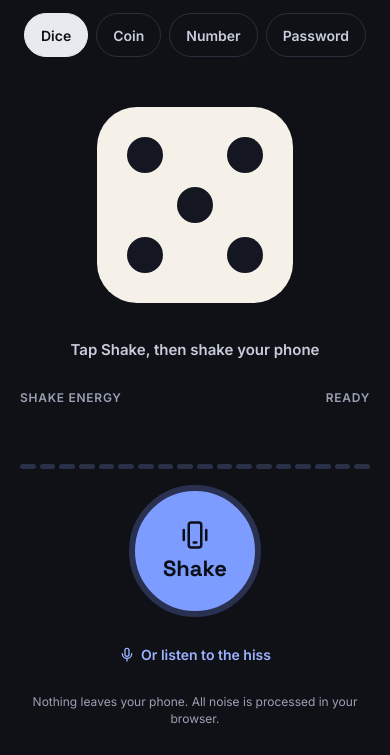
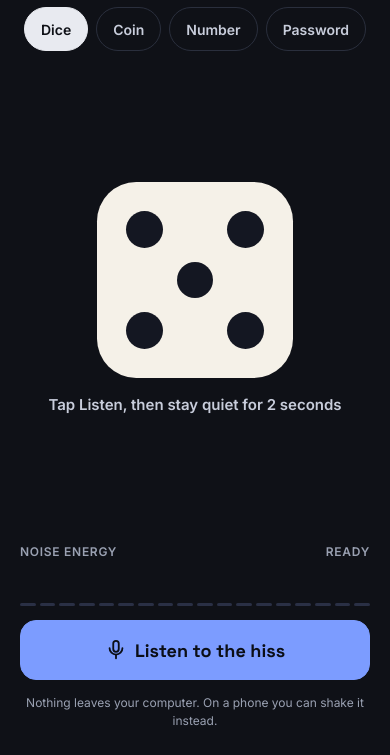
Before and after one commit to PantelisTsagkas/shake-and-hiss, a plain HTML site: page index.html in a window 390 px wide. Shown: the part 95-850 px from the top of the page. Drawn offline with Linux system fonts and the light colour scheme.

Commit message:
fix: laptop-friendly controls and one-screen layout
- Shake and Listen are now equal side-by-side buttons instead of a large
  Shake circle with a small 'listen' link below the fold
- Devices without a touch screen hide Shake and make Listen the main action
- Stage size scales with viewport height; extra rules for small and short screens
- Copy says 'device' instead of 'phone'
- Add README

```diff
--- a/index.html
+++ b/index.html
@@ -21,7 +21,7 @@
 
   main {
     max-width: 430px; min-height: 100vh; min-height: 100dvh; margin: 0 auto;
-    padding: 24px 20px 28px; display: flex; flex-direction: column; align-items: center; gap: 16px;
+    padding: 20px 20px 20px; display: flex; flex-direction: column; align-items: center; gap: 14px;
   }
   header { align-self: stretch; display: flex; justify-content: space-between; align-items: flex-start; gap: 12px; }
   h1 { margin: 0; font-size: 44px; line-height: 1; letter-spacing: -0.02em; font-weight: 700; }
@@ -38,20 +38,23 @@
   }
   .chip[aria-pressed="true"] { background: var(--text); border-color: var(--text); color: var(--bg); }
 
-  .stage { flex: 1; align-self: stretch; display: flex; flex-direction: column; align-items: center; justify-content: center; gap: 14px; min-height: 300px; }
-  .stage-box { width: 100%; max-width: 330px; height: 240px; display: flex; align-items: center; justify-content: center; }
+  .stage {
+    --size: clamp(100px, 24vh, 196px);
+    flex: 1; align-self: stretch; display: flex; flex-direction: column; align-items: center; justify-content: center; gap: 12px; min-height: 0;
+  }
+  .stage-box { width: 100%; max-width: 330px; height: calc(var(--size) + 8px); display: flex; align-items: center; justify-content: center; }
   .die {
-    width: 196px; height: 196px; padding: 30px; background: #f5f1e8; border-radius: 40px;
-    display: grid; grid-template-columns: repeat(3, minmax(0, 1fr)); gap: 14px; transition: transform .08s linear;
+    width: var(--size); height: var(--size); padding: calc(var(--size) * .15); background: #f5f1e8; border-radius: calc(var(--size) * .2);
+    display: grid; grid-template-columns: repeat(3, minmax(0, 1fr)); gap: calc(var(--size) * .07); transition: transform .08s linear;
   }
   .pip { border-radius: 999px; background: #141722; opacity: 0; }
   .pip.on { opacity: 1; }
   .coin {
-    width: 200px; height: 200px; border-radius: 999px; background: var(--accent2); border: 10px solid #e48a5c;
-    display: flex; align-items: center; justify-content: center; font-size: 84px; font-weight: 700; color: #3a1d0e;
+    width: var(--size); height: var(--size); border-radius: 999px; background: var(--accent2); border: 10px solid #e48a5c;
+    display: flex; align-items: center; justify-content: center; font-size: calc(var(--size) * .42); font-weight: 700; color: #3a1d0e;
   }
-  .big-number { font-size: 150px; font-weight: 700; line-height: 1; color: var(--accent); transition: transform .08s linear; }
-  .big-number.long { font-size: 96px; }
+  .big-number { font-size: calc(var(--size) * .76); font-weight: 700; line-height: 1; color: var(--accent); transition: transform .08s linear; }
+  .big-number.long { font-size: calc(var(--size) * .49); }
   .pw-card {
     width: 100%; padding: 22px 14px; background: var(--card); border: 1px solid var(--line); border-radius: 18px;
     font-family: ui-monospace, Menlo, monospace; font-size: 21px; font-weight: 600; text-align: center; word-break: break-all;
@@ -72,19 +75,19 @@
 
   .energy { align-self: stretch; display: flex; flex-direction: column; gap: 6px; }
   .energy-label { display: flex; justify-content: space-between; font-size: 12px; font-weight: 600; color: var(--muted); letter-spacing: .06em; text-transform: uppercase; }
-  .bars { height: 56px; display: flex; align-items: flex-end; gap: 4px; }
+  .bars { height: 40px; display: flex; align-items: flex-end; gap: 4px; }
   .bar { flex: 1; height: 8%; background: var(--idle); border-radius: 4px; transition: height .08s linear, background .2s; }
 
-  .shake-btn {
-    width: 132px; height: 132px; border-radius: 999px; border: 6px solid #2a3150; background: var(--accent); color: #0b0e16;
-    font-size: 22px; font-weight: 700; display: flex; flex-direction: column; align-items: center; justify-content: center; gap: 4px;
+  .actions { align-self: stretch; display: flex; gap: 10px; }
+  .go-btn {
+    flex: 1; height: 60px; border-radius: 16px; border: 1px solid var(--line); background: transparent; color: var(--text);
+    font-size: 18px; font-weight: 700; display: inline-flex; align-items: center; justify-content: center; gap: 8px;
     cursor: pointer; transition: transform .12s;
   }
-  .shake-btn:active, .shake-btn.busy { transform: scale(.95); }
-  .link-btn {
-    height: 44px; padding: 0 14px; border: 0; background: transparent; color: var(--link); font-size: 14px; font-weight: 600;
-    cursor: pointer; display: inline-flex; align-items: center; gap: 6px;
-  }
+  .go-btn.primary { background: var(--accent); border-color: var(--accent); color: #0b0e16; }
+  .go-btn:active, .go-btn.busy { transform: scale(.97); }
+  .go-btn.busy { border-color: var(--good); box-shadow: 0 0 0 3px rgba(74, 222, 128, .25); }
+  .go-btn:focus-visible, .chip:focus-visible { outline: 2px solid var(--link); outline-offset: 2px; }
   .privacy { font-size: 12px; color: var(--muted); text-align: center; margin: 0; }
 
   /* Nerd stats panel */
@@ -117,6 +120,20 @@
   .mono { font-family: ui-monospace, Menlo, monospace; font-size: 12px; color: var(--muted); word-break: break-all; }
   .empty { font-size: 14px; color: var(--muted); }
   [hidden] { display: none !important; }
+
+  /* Small phones (iPhone SE) and short laptop windows: keep everything on one screen. */
+  @media (max-width: 360px) {
+    main { padding: 16px 14px; }
+    h1 { font-size: 36px; }
+    .chips { gap: 6px; }
+    .chip { padding: 0 11px; font-size: 13px; }
+  }
+  @media (max-height: 700px) {
+    main { gap: 10px; padding-top: 14px; padding-bottom: 14px; }
+    .chip, .pill-btn, .range input { height: 38px; }
+    .bars { height: 28px; }
+    .go-btn { height: 52px; }
+  }
 </style>
 </head>
 <body>
@@ -163,19 +180,21 @@
   </div>
 
   <div class="energy">
-    <div class="energy-label"><span>Shake energy</span><span id="energyText">Ready</span></div>
+    <div class="energy-label"><span>Noise energy</span><span id="energyText">Ready</span></div>
     <div class="bars" id="bars" aria-hidden="true"></div>
   </div>
 
-  <button class="shake-btn display" id="shakeBtn" aria-label="Shake to generate">
-    <svg width="30" height="30" viewBox="0 0 24 24" fill="none" stroke="currentColor" stroke-width="2" stroke-linecap="round" stroke-linejoin="round" aria-hidden="true"><rect x="7" y="2" width="10" height="20" rx="2"/><path d="M11 18h2"/><path d="M3 8v8"/><path d="M21 8v8"/></svg>
+  <div class="actions">
+  <button class="go-btn primary display" id="shakeBtn">
+    <svg width="22" height="22" viewBox="0 0 24 24" fill="none" stroke="currentColor" stroke-width="2" stroke-linecap="round" stroke-linejoin="round" aria-hidden="true"><rect x="7" y="2" width="10" height="20" rx="2"/><path d="M11 18h2"/><path d="M3 8v8"/><path d="M21 8v8"/></svg>
     <span id="shakeLabel">Shake</span>
   </button>
-  <button class="link-btn" id="micBtn">
-    <svg width="16" height="16" viewBox="0 0 24 24" fill="none" stroke="currentColor" stroke-width="2" stroke-linecap="round" stroke-linejoin="round" aria-hidden="true"><rect x="9" y="2" width="6" height="12" rx="3"/><path d="M5 10a7 7 0 0 0 14 0"/><path d="M12 17v4"/></svg>
-    Or listen to the hiss
+  <button class="go-btn display" id="micBtn">
+    <svg width="22" height="22" viewBox="0 0 24 24" fill="none" stroke="currentColor" stroke-width="2" stroke-linecap="round" stroke-linejoin="round" aria-hidden="true"><rect x="9" y="2" width="6" height="12" rx="3"/><path d="M5 10a7 7 0 0 0 14 0"/><path d="M12 17v4"/></svg>
+    <span id="micLabel">Listen</span>
   </button>
-  <p class="privacy">Nothing leaves your phone. All noise is processed in your browser.</p>
+  </div>
+  <p class="privacy" id="privacy">Nothing leaves your device. All noise is processed in your browser.</p>
 </main>
 
 <div class="scrim" id="scrim" hidden>
@@ -244,6 +263,12 @@ const PW_CHARS = "ABCDEFGHJKLMNPQRSTUVWXYZabcdefghijkmnopqrstuvwxyz23456789!@#$%
 const PW_LENGTH = 16;
 const PIPS = { 1: [4], 2: [0, 8], 3: [0, 4, 8], 4: [0, 2, 6, 8], 5: [0, 2, 4, 6, 8], 6: [0, 2, 3, 5, 6, 8] };
 
+// ---------- Device ----------
+// Laptops and desktops often define DeviceMotionEvent but never fire it, so also require a touch screen.
+const CAN_SHAKE = typeof DeviceMotionEvent !== "undefined" &&
+  (matchMedia("(pointer: coarse)").matches || navigator.maxTouchPoints > 0);
+const IDLE_CAPTION = CAN_SHAKE ? "Shake your phone, or listen to the hiss" : "Tap Listen, then stay quiet for 2 seconds";
+
 // ---------- State ----------
 let mode = "dice";
 let collecting = null;              // "motion" | "mic" | null
@@ -311,7 +336,7 @@ function showMode() {
     if (mode === "coin") { $("coin").textContent = "H"; $("coin").setAttribute("aria-label", "Coin"); }
     if (mode === "number") setNumber("?");
     if (mode === "password") $("pwView").textContent = "?".repeat(PW_LENGTH);
-    setCaption("Tap Shake, then shake your phone", "");
+    setCaption(IDLE_CAPTION, "");
   }
 }
 
@@ -356,10 +381,12 @@ function stopAnimation() {
   $("numberView").style.transform = "";
 }
 
-function setBusy(busy, label) {
-  $("shakeBtn").classList.toggle("busy", busy);
-  $("shakeLabel").textContent = label;
-  $("shakeBtn").setAttribute("aria-label", busy ? "Collecting noise" : "Shake to generate");
+// source: "motion" | "mic" | null (idle). Only the active button changes its label.
+function setBusy(source, label) {
+  $("shakeBtn").classList.toggle("busy", source === "motion");
+  $("micBtn").classList.toggle("busy", source === "mic");
+  $("shakeLabel").textContent = source === "motion" ? label : "Shake";
+  $("micLabel").textContent = source === "mic" ? label : (CAN_SHAKE ? "Listen" : "Listen to the hiss");
 }
 
 function setProgress(p) {
@@ -408,7 +435,7 @@ async function startMotion() {
   }
   collecting = "motion";
   window.addEventListener("devicemotion", onMotion);
-  setBusy(true, "Keep going");
+  setBusy("motion", "Keep going");
   setCaption("Shake, shake, shake!", "");
   startAnimation();
   setTimeout(() => {
@@ -445,7 +472,7 @@ async function startMic() {
   src.connect(processor); processor.connect(mute); mute.connect(audioCtx.destination);
   collecting = "mic";
   let buffers = 0, warmup = 0, started = false, prev = null, peak = 1e-9;
-  setBusy(true, "Listening");
+  setBusy("mic", "Listening");
   setCaption("Warming up the microphone…", "");
   startAnimation();
 
@@ -500,7 +527,7 @@ function stopCollecting() {
   processor = null; micStream = null; audioCtx = null;
   collecting = null;
   stopAnimation();
-  setBusy(false, lastResult ? "Again!" : "Shake");
+  setBusy(null);
   energy = energy.map(() => 0);
   renderBars();
   showMode();
@@ -613,9 +640,8 @@ async function generate() {
       }
       $("pwView").textContent = pw;
       lastResult = { mode, text: pw };
-      setCaption("Fresh password, made only on this phone.", "good");
+      setCaption("Fresh password, made only on this device.", "good");
     }
-    $("shakeLabel").textContent = "Again!";
     showMode();
     updateBudget();
   } catch (err) {
@@ -766,8 +792,17 @@ document.addEventListener("keydown", (e) => { if (e.key === "Escape" && !$("scri
 $("shakeBtn").onclick = startMotion;
 $("micBtn").onclick = startMic;
 
+// Laptops can't shake: make listening the main action and drop the Shake button.
+if (!CAN_SHAKE) {
+  $("shakeBtn").hidden = true;
+  $("micBtn").classList.add("primary");
+  document.querySelector("h1").textContent = "Hear it.";
+  $("privacy").textContent = "Nothing leaves your computer. On a phone you can shake it instead.";
+}
+
 $("bars").innerHTML = '<div class="bar"></div>'.repeat(BAR_COUNT);
 renderBars();
+setBusy(null);
 showFace(5);
 showMode();
 updateBudget();
```
Also changed, not shown: 2 other files.
